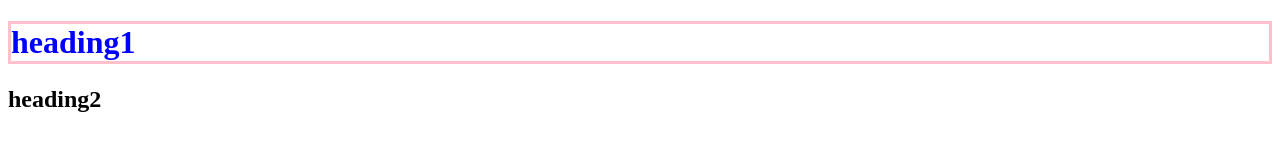
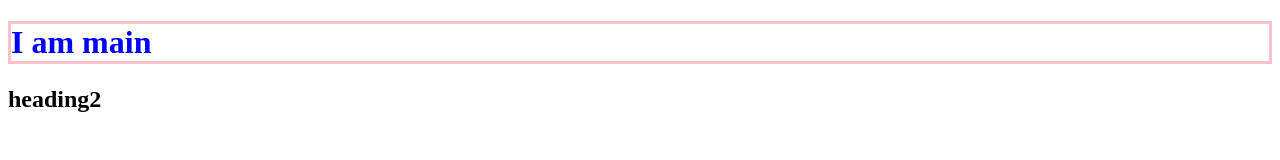
Before and after one commit to jahar-gthub/html-project, a plain HTML site: page index.html in a window 1280 px wide. Drawn offline with Linux system fonts and the light colour scheme.

Commit message:
i am main

```diff
--- a/index.html
+++ b/index.html
@@ -7,7 +7,7 @@
 
 </head>
 <body>
-    <h1 style="color:blue;border: 3px solid pink ;" >heading1</h1>
+    <h1 style="color:blue;border: 3px solid pink ;" >I am main</h1>
     <h2>heading2</h2>
 
 </body>
```
